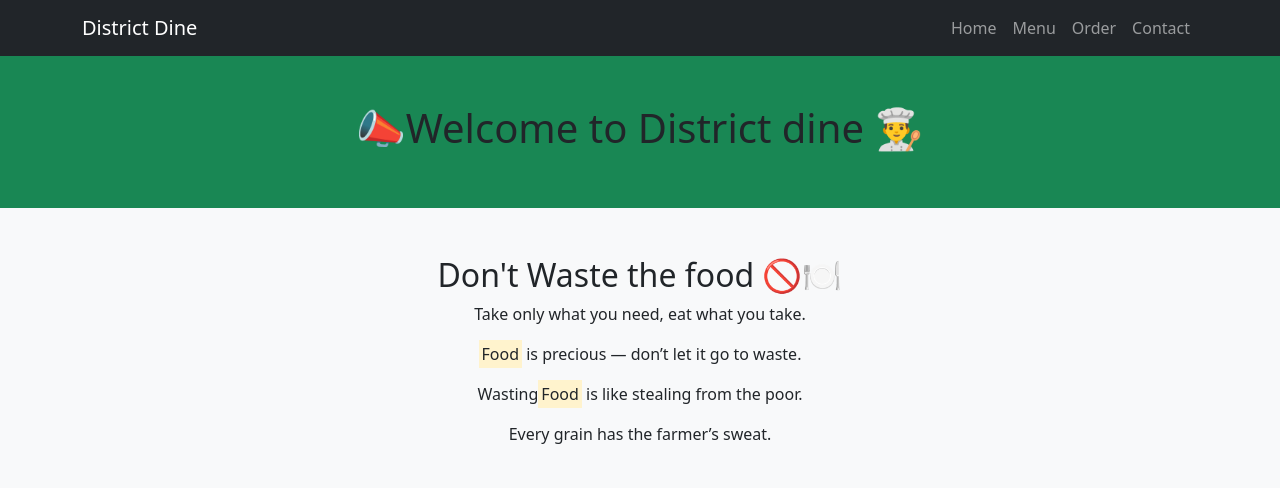
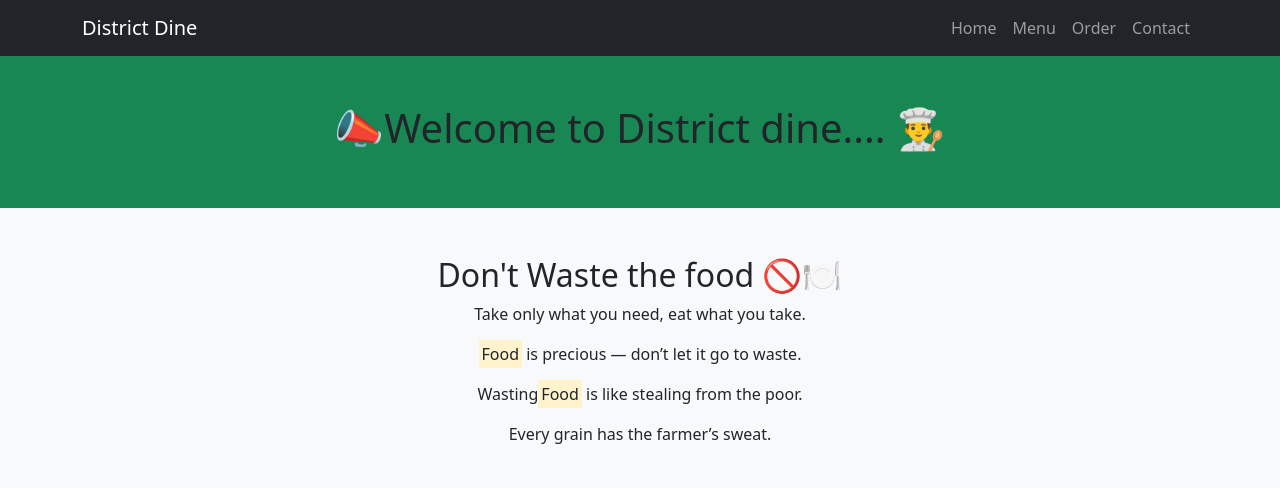
Before and after one commit to hemanth-voonna/my-first, a plain HTML site: page index.html in a window 1280 px wide. Shown: the top 488 px of the page. Drawn offline with nearby package versions, Linux system fonts and the light colour scheme.

Commit message:
headline updated

```diff
--- a/index.html
+++ b/index.html
@@ -27,7 +27,7 @@
         </div>
     </nav>
     <div class="bg-success text-center p-5">
-        <h1 class="title"> 📣Welcome to District dine 👨‍🍳</h1>
+        <h1 class="title"> 📣Welcome to District dine.... 👨‍🍳</h1>
     </div>
     <section class="text center bg-light text-dark p-5 ">
         <div class="text-center">
```
